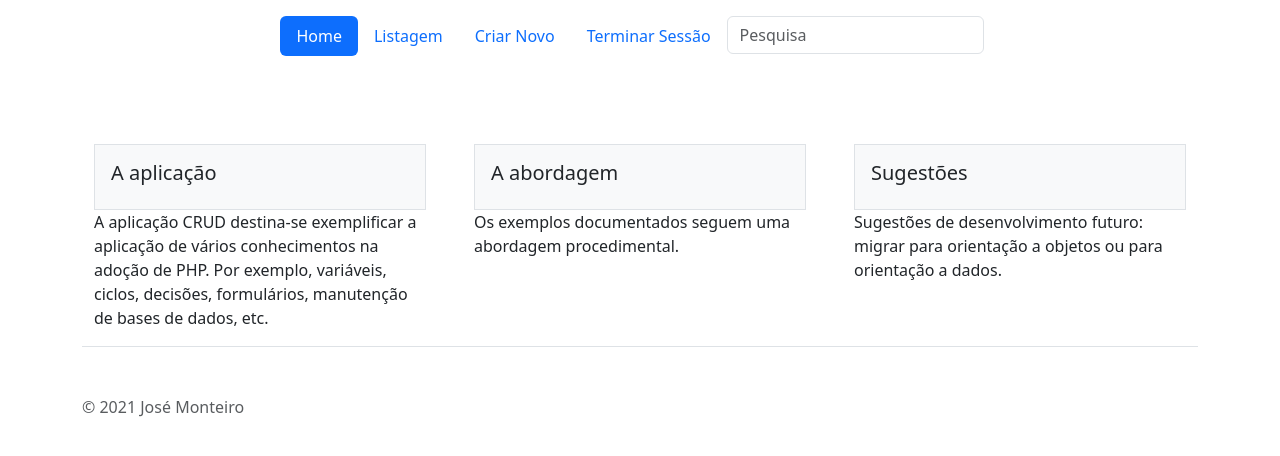
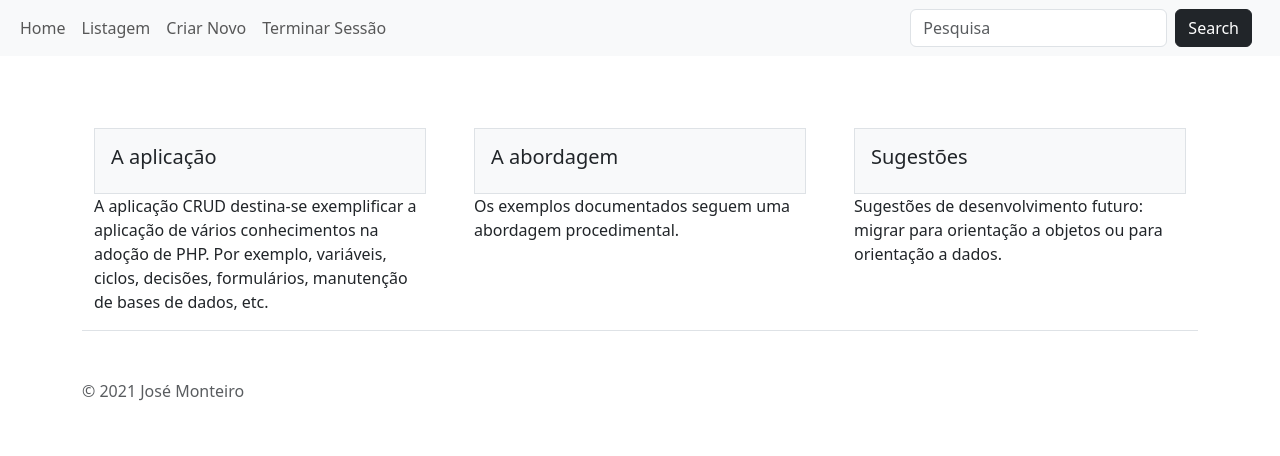
Before and after one commit to UnycornSlayer/projeto2, a PHP site: page / in a window 1280 px wide. Shown: the top 456 px of the page. Run offline with PHP 8.4, Linux system fonts and the light colour scheme; the visitor is signed in with stand-in values (Sample User, id 1); some libraries are stand-ins or nearby versions.

Commit message:
responsive header and finished home page
fixed paths

```diff
--- a/src/assets/html/header.html
+++ b/src/assets/html/header.html
@@ -4,18 +4,26 @@
     <link rel="stylesheet" href="../node_modules/bootstrap/dist/css/bootstrap.min.css"/>
   </head>
   <body>
-  <div class="container">
-    <header class="d-flex justify-content-center py-3">
-  <ul class="nav nav-pills">
-        <li class="nav-item"><a href="index.php" class="nav-link active" aria-current="page">Home</a></li>
+
+<nav class="navbar navbar-expand-lg navbar-light bg-light">
+  <div class="container-fluid">
+      <button class="navbar-toggler" type="button" data-bs-toggle="collapse" data-bs-target="#navbarSupportedContent" aria-controls="navbarSupportedContent" aria-expanded="false" aria-label="Toggle navigation">
+        <span class="navbar-toggler-icon"></span>
+      </button>
+      <div class="collapse navbar-collapse" id="navbarSupportedContent">
+        <ul class="navbar-nav me-auto mb-2 mb-lg-0">
+        <li class="nav-item"><a href="index.php" class="nav-link">Home</a></li>
         <li class="nav-item"><a href="read.php" class="nav-link">Listagem</a></li>
         <li class="nav-item"><a href="create.php" class="nav-link">Criar Novo</a></li>
         <li class="nav-item"><a href="close_session.php" class="nav-link">Terminar Sess&atilde;o</a></li>
       </ul>
-          <form class="col-12 col-lg-auto mb-3 mb-lg-0 me-lg-3" role="search" method="post" action="read.php">
-          <input type="search" class="form-control" placeholder="Pesquisa" aria-label="Search">
+        <form class="d-flex col-12 col-lg-auto mb-3 mb-lg-0 me-lg-3">
+          <input class="form-control me-2" type="search" placeholder="Pesquisa" aria-label="Search" method="post" action="read.php">
+          <button class="btn btn-dark" type="submit">Search</button>
         </form>
-        </header>
+      </div>
+
   </div>
+</nav>
   </body>
 </html>
--- a/src/connect.php
+++ b/src/connect.php
@@ -2,6 +2,6 @@
 $hostname = "localhost";
 $username = "root";
 $password = "";
-$database = "projeto2";
+$database = "geredb";
 $conn =mysqli_connect ($hostname, $username, $password, $database);
 ?>
--- a/src/create.php
+++ b/src/create.php
@@ -1,7 +1,7 @@
 <?php
 //inicializar sess�o
 session_start();
-include ("header.html");
+include ("assets/html/header.html");
 // codifica��o de carateres
 ini_set('default_charset', 'ISO8859-1');
 
@@ -148,7 +148,7 @@ if($_SERVER["REQUEST_METHOD"] == "POST") {
         </form>
       </div><!-- /.container -->
 
-      <?php include ("footer.html"); ?>
+      <?php include ("assets/html/footer.html"); ?>
     </main>
   </body>
 </html>
--- a/src/index.php
+++ b/src/index.php
@@ -17,6 +17,7 @@ if( $_SESSION['login'] == TRUE){
     <meta name="viewport" content="width=device-width, initial-scale=1, shrink-to-fit=no">
     <meta name="description" content="">
     <meta name="author" content="">
+    <link rel="stylesheet" href="../node_modules/bootstrap/dist/css/bootstrap.min.css"/>
     <!-- colocar aqui a refer�ncia ao ficheiro de estilos -->
     <title>EXEMPLO PARA GEST&Atilde;O DA BASE DE DADOS</title>
   </head>
@@ -30,20 +31,20 @@ if( $_SESSION['login'] == TRUE){
         <div class="container px-4">
   <div class="row gx-5">
     <div class="col">
-     <div class="p-3 border bg-light"> <h5>A aplica&ccedil;&atilde;o</h5></div>
+     <div class="p-3 border bg-light text-dark"> <h5>A aplica&ccedil;&atilde;o</h5></div>
      <div>
       <p>A aplica&ccedil;&atilde;o CRUD destina-se exemplificar a aplica&ccedil;&atilde;o de v&aacute;rios conhecimentos na ado&ccedil;&atilde;o de PHP.
             Por exemplo, vari&aacute;veis, ciclos, decis&otilde;es, formul&aacute;rios, manuten&ccedil;&atilde;o de bases de dados, etc.</p>
       </div>
     </div>
     <div class="col">
-      <div class="p-3 border bg-light"> <h5>A abordagem</h5></div>
+      <div class="p-3 border bg-light text-dark"> <h5>A abordagem</h5></div>
       <div>
                 <p>Os exemplos documentados seguem uma abordagem procedimental.</p>
               </div>
     </div>
     <div class="col">
-      <div class="p-3 border bg-light"> <h5>Sugest&otilde;es</h5></div>
+      <div class="p-3 border bg-light text-dark"> <h5>Sugest&otilde;es</h5></div>
       <div>
                 <p>Sugest&otilde;es de desenvolvimento futuro: migrar para orienta&ccedil;&atilde;o a objetos ou para orienta&ccedil;&atilde;o a dados.</p>
               </div>
--- a/src/read.php
+++ b/src/read.php
@@ -1,7 +1,7 @@
 <?PHP
 //inicializar ses�o
 session_start();
-include ("header.html");
+include ("assets/html/header.html");
 // codifica��o de carateres
 ini_set('default_charset', 'ISO8859-1');
 
@@ -68,7 +68,7 @@ if(isset ($_POST['pesquisa'])) {
       </div><!-- /.container -->
 
 
-      <?php include ("footer.html"); ?>
+      <?php include ("assets/html/footer.html"); ?>
     </main>
 </body>
 </html>
```
Also changed, not shown: src/update.php (+3 -4 lines), package-lock.json.
